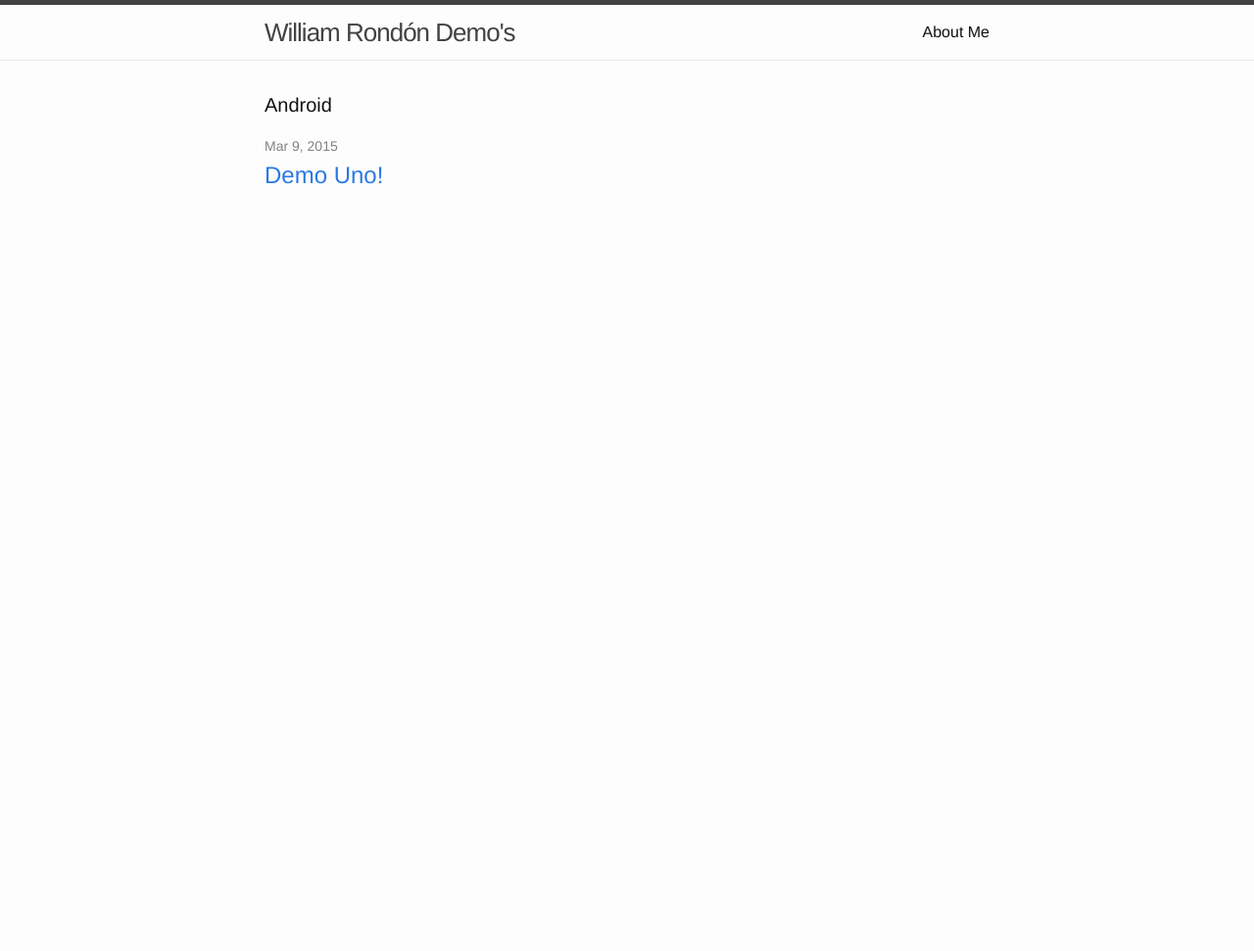
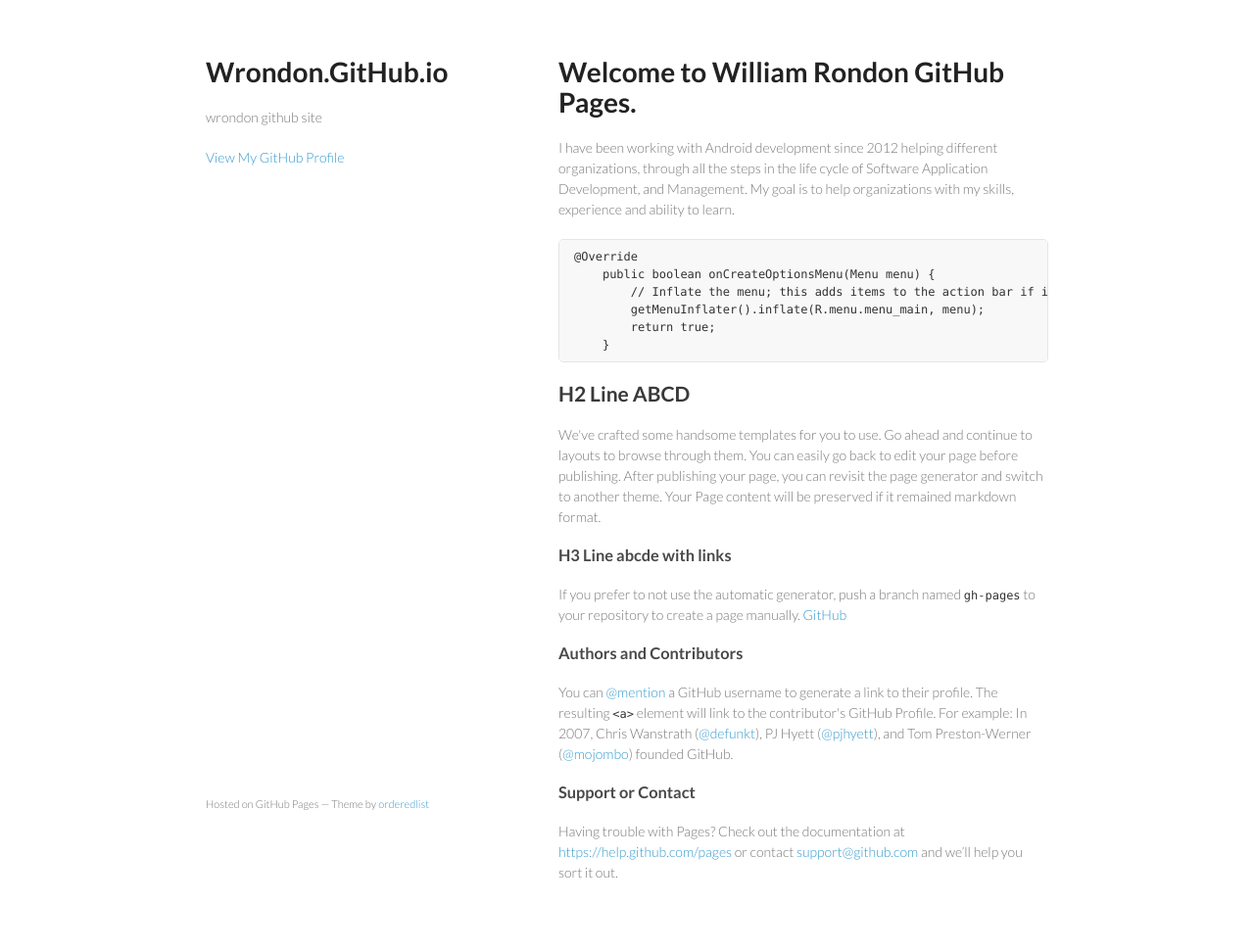
Before and after one commit to wrondon/wrondon.github.io, a Jekyll site: the page index.html, which Jekyll copies as it is, in a window 1280 px wide. Shown: the whole page at 98% size. Built offline with Jekyll 4.4.1, drawn with Linux system fonts in a browser that asks for light colours; before the commit the page ends 900 px from its top, so only the background shows below that.

Commit message:
Replace master branch with page content via GitHub

```diff
--- a/index.html
+++ b/index.html
@@ -1,23 +1,66 @@
----
-layout: default
----
+<!doctype html>
+<html>
+  <head>
+    <meta charset="utf-8">
+    <meta http-equiv="X-UA-Compatible" content="chrome=1">
+    <title>Wrondon.GitHub.io by wrondon</title>
 
-<div class="home">
-
-  <h1 class="page-heading">Android</h1>
-
-  <ul class="post-list">
-    {% for post in site.posts %}
-      <li>
-        <span class="post-meta">{{ post.date | date: "%b %-d, %Y" }}</span>
-
-        <h2>
-          <a class="post-link" href="{{ post.url | prepend: site.baseurl }}">{{ post.title }}</a>
-        </h2>
-      </li>
-    {% endfor %}
-  </ul>
+    <link rel="stylesheet" href="stylesheets/styles.css">
+    <link rel="stylesheet" href="stylesheets/pygment_trac.css">
+    <meta name="viewport" content="width=device-width, initial-scale=1, user-scalable=no">
+    <!--[if lt IE 9]>
+    <script src="//html5shiv.googlecode.com/svn/trunk/html5.js"></script>
+    <![endif]-->
+  </head>
+  <body>
+    <div class="wrapper">
+      <header>
+        <h1>Wrondon.GitHub.io</h1>
+        <p>wrondon github site</p>
 
 
+        <p class="view"><a href="https://github.com/wrondon">View My GitHub Profile</a></p>
 
-</div>
+      </header>
+      <section>
+        <h1>
+<a id="welcome-to-william-rondon-github-pages" class="anchor" href="#welcome-to-william-rondon-github-pages" aria-hidden="true"><span class="octicon octicon-link"></span></a>Welcome to William Rondon GitHub Pages.</h1>
+
+<p>I have been working with Android development since 2012 helping different organizations, through all the steps in the life cycle of Software Application Development, and Management. My goal is to help organizations with my skills, experience and ability to learn.</p>
+
+<div class="highlight highlight-Java"><pre>@<span class="pl-stj">Override</span>
+    <span class="pl-s">public</span> <span class="pl-st">boolean</span> onCreateOptionsMenu(<span class="pl-stj">Menu</span> menu) {
+        <span class="pl-c">// Inflate the menu; this adds items to the action bar if it is present.</span>
+        getMenuInflater()<span class="pl-k">.</span>inflate(<span class="pl-stj">R</span><span class="pl-k">.</span>menu<span class="pl-k">.</span>menu_main, menu);
+        <span class="pl-k">return</span> <span class="pl-c1">true</span>;
+    }</pre></div>
+
+<h2>
+<a id="h2-line-abcd" class="anchor" href="#h2-line-abcd" aria-hidden="true"><span class="octicon octicon-link"></span></a>H2 Line ABCD</h2>
+
+<p>We've crafted some handsome templates for you to use. Go ahead and continue to layouts to browse through them. You can easily go back to edit your page before publishing. After publishing your page, you can revisit the page generator and switch to another theme. Your Page content will be preserved if it remained markdown format.</p>
+
+<h3>
+<a id="h3-line-abcde-with-links" class="anchor" href="#h3-line-abcde-with-links" aria-hidden="true"><span class="octicon octicon-link"></span></a>H3 Line abcde with links</h3>
+
+<p>If you prefer to not use the automatic generator, push a branch named <code>gh-pages</code> to your repository to create a page manually.
+<a href="http://github.com">GitHub</a></p>
+
+<h3>
+<a id="authors-and-contributors" class="anchor" href="#authors-and-contributors" aria-hidden="true"><span class="octicon octicon-link"></span></a>Authors and Contributors</h3>
+
+<p>You can <a href="https://github.com/blog/821" class="user-mention">@mention</a> a GitHub username to generate a link to their profile. The resulting <code>&lt;a&gt;</code> element will link to the contributor's GitHub Profile. For example: In 2007, Chris Wanstrath (<a href="https://github.com/defunkt" class="user-mention">@defunkt</a>), PJ Hyett (<a href="https://github.com/pjhyett" class="user-mention">@pjhyett</a>), and Tom Preston-Werner (<a href="https://github.com/mojombo" class="user-mention">@mojombo</a>) founded GitHub.</p>
+
+<h3>
+<a id="support-or-contact" class="anchor" href="#support-or-contact" aria-hidden="true"><span class="octicon octicon-link"></span></a>Support or Contact</h3>
+
+<p>Having trouble with Pages? Check out the documentation at <a href="https://help.github.com/pages">https://help.github.com/pages</a> or contact <a href="mailto:support@github.com">support@github.com</a> and we’ll help you sort it out.</p>
+      </section>
+      <footer>
+        <p><small>Hosted on GitHub Pages &mdash; Theme by <a href="https://github.com/orderedlist">orderedlist</a></small></p>
+      </footer>
+    </div>
+    <script src="javascripts/scale.fix.js"></script>
+
+  </body>
+</html>
--- /dev/null
+++ b/javascripts/scale.fix.js
@@ -0,0 +1,17 @@
+var metas = document.getElementsByTagName('meta');
+var i;
+if (navigator.userAgent.match(/iPhone/i)) {
+  for (i=0; i<metas.length; i++) {
+    if (metas[i].name == "viewport") {
+      metas[i].content = "width=device-width, minimum-scale=1.0, maximum-scale=1.0";
+    }
+  }
+  document.addEventListener("gesturestart", gestureStart, false);
+}
+function gestureStart() {
+  for (i=0; i<metas.length; i++) {
+    if (metas[i].name == "viewport") {
+      metas[i].content = "width=device-width, minimum-scale=0.25, maximum-scale=1.6";
+    }
+  }
+}
--- /dev/null
+++ b/stylesheets/pygment_trac.css
@@ -0,0 +1,69 @@
+.highlight  { background: #ffffff; }
+.highlight .c { color: #999988; font-style: italic } /* Comment */
+.highlight .err { color: #a61717; background-color: #e3d2d2 } /* Error */
+.highlight .k { font-weight: bold } /* Keyword */
+.highlight .o { font-weight: bold } /* Operator */
+.highlight .cm { color: #999988; font-style: italic } /* Comment.Multiline */
+.highlight .cp { color: #999999; font-weight: bold } /* Comment.Preproc */
+.highlight .c1 { color: #999988; font-style: italic } /* Comment.Single */
+.highlight .cs { color: #999999; font-weight: bold; font-style: italic } /* Comment.Special */
+.highlight .gd { color: #000000; background-color: #ffdddd } /* Generic.Deleted */
+.highlight .gd .x { color: #000000; background-color: #ffaaaa } /* Generic.Deleted.Specific */
+.highlight .ge { font-style: italic } /* Generic.Emph */
+.highlight .gr { color: #aa0000 } /* Generic.Error */
+.highlight .gh { color: #999999 } /* Generic.Heading */
+.highlight .gi { color: #000000; background-color: #ddffdd } /* Generic.Inserted */
+.highlight .gi .x { color: #000000; background-color: #aaffaa } /* Generic.Inserted.Specific */
+.highlight .go { color: #888888 } /* Generic.Output */
+.highlight .gp { color: #555555 } /* Generic.Prompt */
+.highlight .gs { font-weight: bold } /* Generic.Strong */
+.highlight .gu { color: #800080; font-weight: bold; } /* Generic.Subheading */
+.highlight .gt { color: #aa0000 } /* Generic.Traceback */
+.highlight .kc { font-weight: bold } /* Keyword.Constant */
+.highlight .kd { font-weight: bold } /* Keyword.Declaration */
+.highlight .kn { font-weight: bold } /* Keyword.Namespace */
+.highlight .kp { font-weight: bold } /* Keyword.Pseudo */
+.highlight .kr { font-weight: bold } /* Keyword.Reserved */
+.highlight .kt { color: #445588; font-weight: bold } /* Keyword.Type */
+.highlight .m { color: #009999 } /* Literal.Number */
+.highlight .s { color: #d14 } /* Literal.String */
+.highlight .na { color: #008080 } /* Name.Attribute */
+.highlight .nb { color: #0086B3 } /* Name.Builtin */
+.highlight .nc { color: #445588; font-weight: bold } /* Name.Class */
+.highlight .no { color: #008080 } /* Name.Constant */
+.highlight .ni { color: #800080 } /* Name.Entity */
+.highlight .ne { color: #990000; font-weight: bold } /* Name.Exception */
+.highlight .nf { color: #990000; font-weight: bold } /* Name.Function */
+.highlight .nn { color: #555555 } /* Name.Namespace */
+.highlight .nt { color: #000080 } /* Name.Tag */
+.highlight .nv { color: #008080 } /* Name.Variable */
+.highlight .ow { font-weight: bold } /* Operator.Word */
+.highlight .w { color: #bbbbbb } /* Text.Whitespace */
+.highlight .mf { color: #009999 } /* Literal.Number.Float */
+.highlight .mh { color: #009999 } /* Literal.Number.Hex */
+.highlight .mi { color: #009999 } /* Literal.Number.Integer */
+.highlight .mo { color: #009999 } /* Literal.Number.Oct */
+.highlight .sb { color: #d14 } /* Literal.String.Backtick */
+.highlight .sc { color: #d14 } /* Literal.String.Char */
+.highlight .sd { color: #d14 } /* Literal.String.Doc */
+.highlight .s2 { color: #d14 } /* Literal.String.Double */
+.highlight .se { color: #d14 } /* Literal.String.Escape */
+.highlight .sh { color: #d14 } /* Literal.String.Heredoc */
+.highlight .si { color: #d14 } /* Literal.String.Interpol */
+.highlight .sx { color: #d14 } /* Literal.String.Other */
+.highlight .sr { color: #009926 } /* Literal.String.Regex */
+.highlight .s1 { color: #d14 } /* Literal.String.Single */
+.highlight .ss { color: #990073 } /* Literal.String.Symbol */
+.highlight .bp { color: #999999 } /* Name.Builtin.Pseudo */
+.highlight .vc { color: #008080 } /* Name.Variable.Class */
+.highlight .vg { color: #008080 } /* Name.Variable.Global */
+.highlight .vi { color: #008080 } /* Name.Variable.Instance */
+.highlight .il { color: #009999 } /* Literal.Number.Integer.Long */
+
+.type-csharp .highlight .k { color: #0000FF }
+.type-csharp .highlight .kt { color: #0000FF }
+.type-csharp .highlight .nf { color: #000000; font-weight: normal }
+.type-csharp .highlight .nc { color: #2B91AF }
+.type-csharp .highlight .nn { color: #000000 }
+.type-csharp .highlight .s { color: #A31515 }
+.type-csharp .highlight .sc { color: #A31515 }
--- /dev/null
+++ b/stylesheets/styles.css
@@ -0,0 +1,255 @@
+@import url(https://fonts.googleapis.com/css?family=Lato:300italic,700italic,300,700);
+
+body {
+  padding:50px;
+  font:14px/1.5 Lato, "Helvetica Neue", Helvetica, Arial, sans-serif;
+  color:#777;
+  font-weight:300;
+}
+
+h1, h2, h3, h4, h5, h6 {
+  color:#222;
+  margin:0 0 20px;
+}
+
+p, ul, ol, table, pre, dl {
+  margin:0 0 20px;
+}
+
+h1, h2, h3 {
+  line-height:1.1;
+}
+
+h1 {
+  font-size:28px;
+}
+
+h2 {
+  color:#393939;
+}
+
+h3, h4, h5, h6 {
+  color:#494949;
+}
+
+a {
+  color:#39c;
+  font-weight:400;
+  text-decoration:none;
+}
+
+a small {
+  font-size:11px;
+  color:#777;
+  margin-top:-0.6em;
+  display:block;
+}
+
+.wrapper {
+  width:860px;
+  margin:0 auto;
+}
+
+blockquote {
+  border-left:1px solid #e5e5e5;
+  margin:0;
+  padding:0 0 0 20px;
+  font-style:italic;
+}
+
+code, pre {
+  font-family:Monaco, Bitstream Vera Sans Mono, Lucida Console, Terminal;
+  color:#333;
+  font-size:12px;
+}
+
+pre {
+  padding:8px 15px;
+  background: #f8f8f8;
+  border-radius:5px;
+  border:1px solid #e5e5e5;
+  overflow-x: auto;
+}
+
+table {
+  width:100%;
+  border-collapse:collapse;
+}
+
+th, td {
+  text-align:left;
+  padding:5px 10px;
+  border-bottom:1px solid #e5e5e5;
+}
+
+dt {
+  color:#444;
+  font-weight:700;
+}
+
+th {
+  color:#444;
+}
+
+img {
+  max-width:100%;
+}
+
+header {
+  width:270px;
+  float:left;
+  position:fixed;
+}
+
+header ul {
+  list-style:none;
+  height:40px;
+
+  padding:0;
+
+  background: #eee;
+  background: -moz-linear-gradient(top, #f8f8f8 0%, #dddddd 100%);
+  background: -webkit-gradient(linear, left top, left bottom, color-stop(0%,#f8f8f8), color-stop(100%,#dddddd));
+  background: -webkit-linear-gradient(top, #f8f8f8 0%,#dddddd 100%);
+  background: -o-linear-gradient(top, #f8f8f8 0%,#dddddd 100%);
+  background: -ms-linear-gradient(top, #f8f8f8 0%,#dddddd 100%);
+  background: linear-gradient(top, #f8f8f8 0%,#dddddd 100%);
+
+  border-radius:5px;
+  border:1px solid #d2d2d2;
+  box-shadow:inset #fff 0 1px 0, inset rgba(0,0,0,0.03) 0 -1px 0;
+  width:270px;
+}
+
+header li {
+  width:89px;
+  float:left;
+  border-right:1px solid #d2d2d2;
+  height:40px;
+}
+
+header ul a {
+  line-height:1;
+  font-size:11px;
+  color:#999;
+  display:block;
+  text-align:center;
+  padding-top:6px;
+  height:40px;
+}
+
+strong {
+  color:#222;
+  font-weight:700;
+}
+
+header ul li + li {
+  width:88px;
+  border-left:1px solid #fff;
+}
+
+header ul li + li + li {
+  border-right:none;
+  width:89px;
+}
+
+header ul a strong {
+  font-size:14px;
+  display:block;
+  color:#222;
+}
+
+section {
+  width:500px;
+  float:right;
+  padding-bottom:50px;
+}
+
+small {
+  font-size:11px;
+}
+
+hr {
+  border:0;
+  background:#e5e5e5;
+  height:1px;
+  margin:0 0 20px;
+}
+
+footer {
+  width:270px;
+  float:left;
+  position:fixed;
+  bottom:50px;
+}
+
+@media print, screen and (max-width: 960px) {
+
+  div.wrapper {
+    width:auto;
+    margin:0;
+  }
+
+  header, section, footer {
+    float:none;
+    position:static;
+    width:auto;
+  }
+
+  header {
+    padding-right:320px;
+  }
+
+  section {
+    border:1px solid #e5e5e5;
+    border-width:1px 0;
+    padding:20px 0;
+    margin:0 0 20px;
+  }
+
+  header a small {
+    display:inline;
+  }
+
+  header ul {
+    position:absolute;
+    right:50px;
+    top:52px;
+  }
+}
+
+@media print, screen and (max-width: 720px) {
+  body {
+    word-wrap:break-word;
+  }
+
+  header {
+    padding:0;
+  }
+
+  header ul, header p.view {
+    position:static;
+  }
+
+  pre, code {
+    word-wrap:normal;
+  }
+}
+
+@media print, screen and (max-width: 480px) {
+  body {
+    padding:15px;
+  }
+
+  header ul {
+    display:none;
+  }
+}
+
+@media print {
+  body {
+    padding:0.4in;
+    font-size:12pt;
+    color:#444;
+  }
+}
```
Also changed, not shown: params.json (added, +1 -0 lines).
